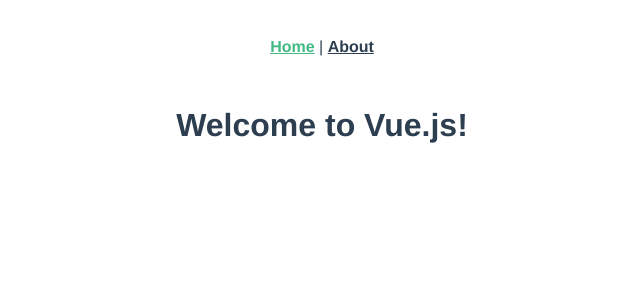
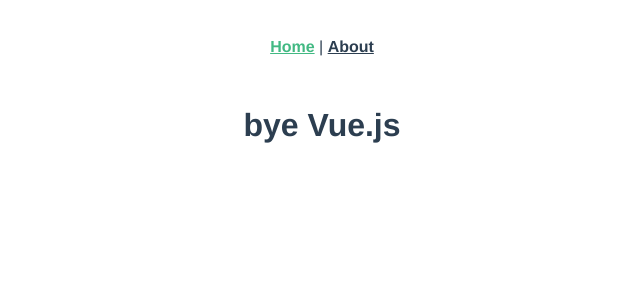
Before and after one commit to ernestomelchor/community_resume_frontend_app, a Vue app: page / in a window 1280 px wide. Shown: the top 300 px of the page, without its empty margins (318-958 px from the left). Built offline with nearby package versions, Linux system fonts and the light colour scheme; the HTML template or start-up script is replaced by a standard one.

Commit message:
changed message

```diff
--- a/src/views/Home.vue
+++ b/src/views/Home.vue
@@ -12,7 +12,7 @@
 export default {
   data: function() {
     return {
-      message: "Welcome to Vue.js!",
+      message: "bye Vue.js",
     };
   },
   created: function() {},
```
